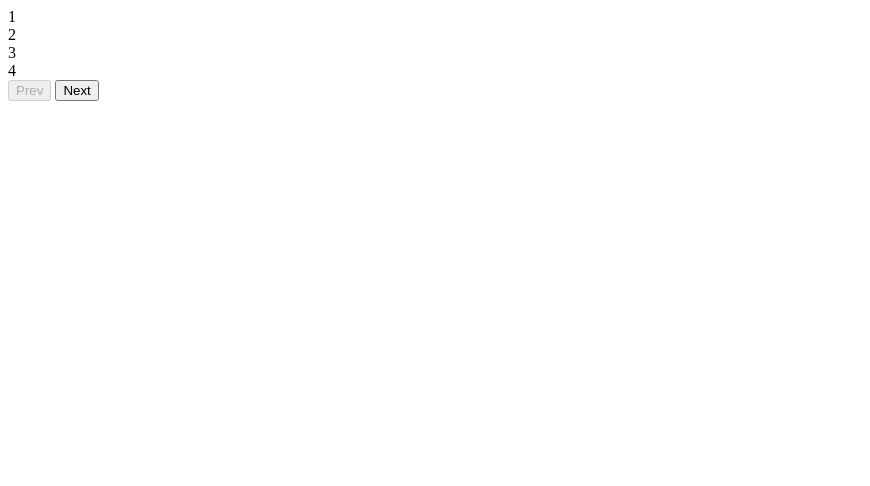
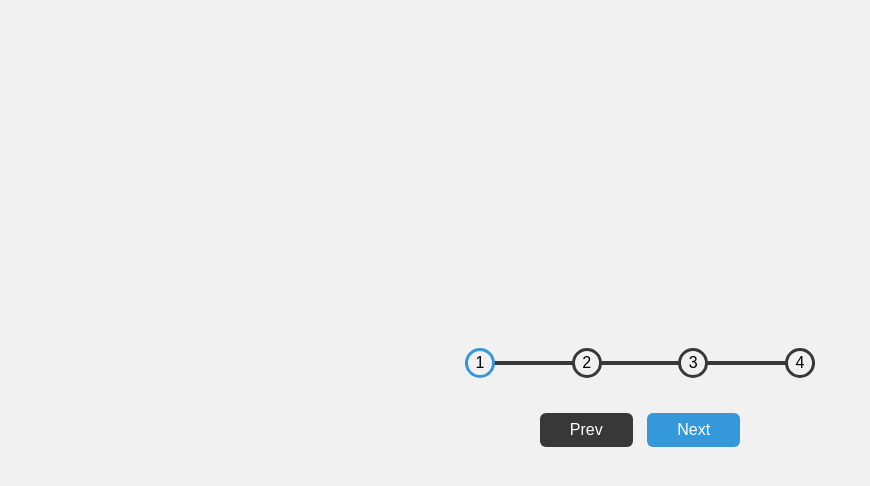
Before and after one commit to INRIAS/Practice-Projects, a plain HTML site: page 07-progress-steps/index.html in a window 1280 px wide. Shown: the whole page, without its empty margins (0-870 px from the left). Drawn offline with Linux system fonts and the light colour scheme; a web font is replaced by a local one.

Commit message:
Progress Step Css Ok

```diff
--- a/00-prueba/02/css/style.css
+++ b/00-prueba/02/css/style.css
@@ -19,6 +19,7 @@ body {
     width: 100vw;
     background-color: aliceblue;
     overflow-X: hidden;
+    /* padding: 10px; */
 }
 
 h1 {
@@ -32,8 +33,6 @@ h1 {
     text-align: center;
     color: aliceblue;
     z-index: 1;
-
-
 }
 
 .container {
@@ -53,7 +52,7 @@ h1 {
     border-radius: 10px;
     box-shadow: 4px 4px 10px #656565;
     transform: translateX(-400%);
-    transition: transform 0.4s ease-in-out;
+    transition: transform 0.6s ease-in-out;
 }
 
 .box:nth-of-type(even) {
--- a/07-progress-steps/css/style.css
+++ b/07-progress-steps/css/style.css
@@ -0,0 +1,110 @@
+@import url('https://fonts.googleapis.com/css?family=Muli&display=swap');
+
+:root {
+  --line-border-fill: #3498db;
+  --line-border-empty: #383838;
+
+}
+
+html{
+    box-sizing: border-box;
+}
+
+*,
+*::after,
+*::before{
+    box-sizing: inherit;
+    /* margin: 0%; */
+    /* padding: 0%; */
+}
+
+body{
+    background-color: #f1f1f1;
+    font-family: 'Muli', sans-serif;
+    display: flex;
+    justify-content: center;
+    align-items: center;
+    height: 100vh;
+    overflow: hidden;
+    margin: 0%;
+}
+
+.container{
+    text-align: center;
+}
+
+.progress-container{
+    /* background-color: #3498db; */
+    display: flex;
+    justify-content: space-between;
+    position: relative;
+    margin-bottom: 30px;
+    max-width: 100%;
+    width: 350px;
+}
+
+.progress-container::before{
+    content: "";
+    background-color: var(--line-border-empty);
+    position: absolute;
+    transform: translateY(-50%);
+    top: 50%;
+    left: 0;
+    height: 4px;
+    width: 100%;
+    z-index: -1;
+}
+
+.progress{
+    background-color: var(--line-border-fill);
+    position: absolute;
+    top: 50%;
+    left: 0;
+    height: 4px;
+    width: 0%;
+    z-index: -1;
+    /* transition: 0.4s ease; */
+}
+
+.circle{
+    background-color: #f1f1f1;
+    /* color: #e2e2e2; */
+    border-radius: 50%;
+    height: 30px;
+    width: 30px;
+    display: flex;
+    justify-content: center;
+    align-items: center;
+    border: 3px solid var(--line-border-empty);
+    /* transition: 0.4s ease; */
+}
+
+.circle.active {
+    border-color: var(--line-border-fill);
+  }
+
+.btn{
+    background-color: var(--line-border-fill);
+    color: #fff;
+    border: 0;
+    border-radius: 6px;
+    cursor: pointer;
+    font-family: inherit;
+    font-size: 1rem;
+    /* font-size: 14px; */
+    padding: 8px 30px;
+    margin: 5px;
+}
+
+.btn:active {
+    transform: scale(0.98);
+  }
+
+  .btn:focus {
+    outline: 0;
+  }
+
+  .btn:disabled {
+    background-color: var(--line-border-empty);
+    cursor: not-allowed;
+  }
--- a/07-progress-steps/js/script.js
+++ b/07-progress-steps/js/script.js
@@ -0,0 +1,4 @@
+const progress=document.querySelector(".progress");
+const next=document.querySelector(".next");
+const prev=document.querySelector(".prev");
+const circle=document.querySelector(".circle");
```
